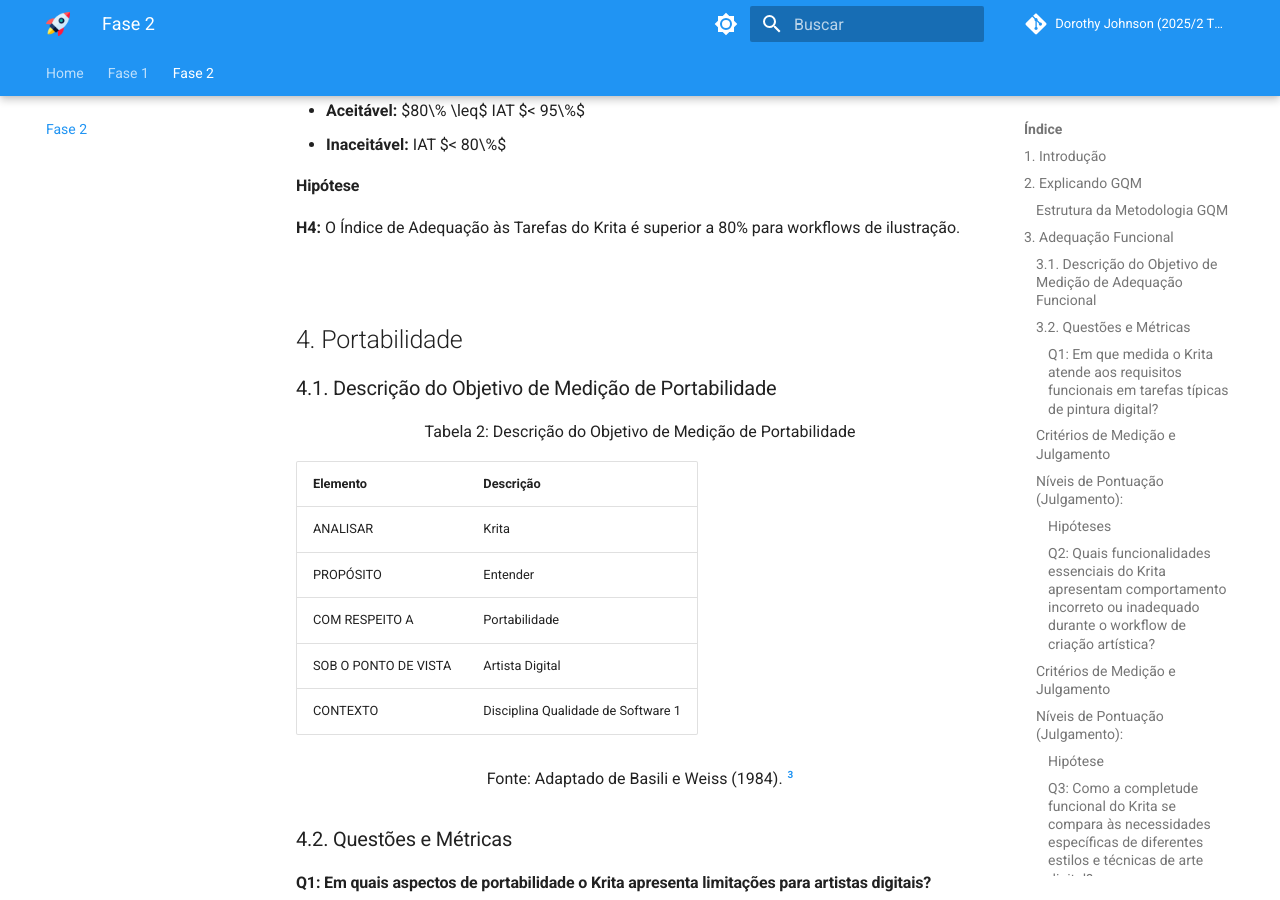
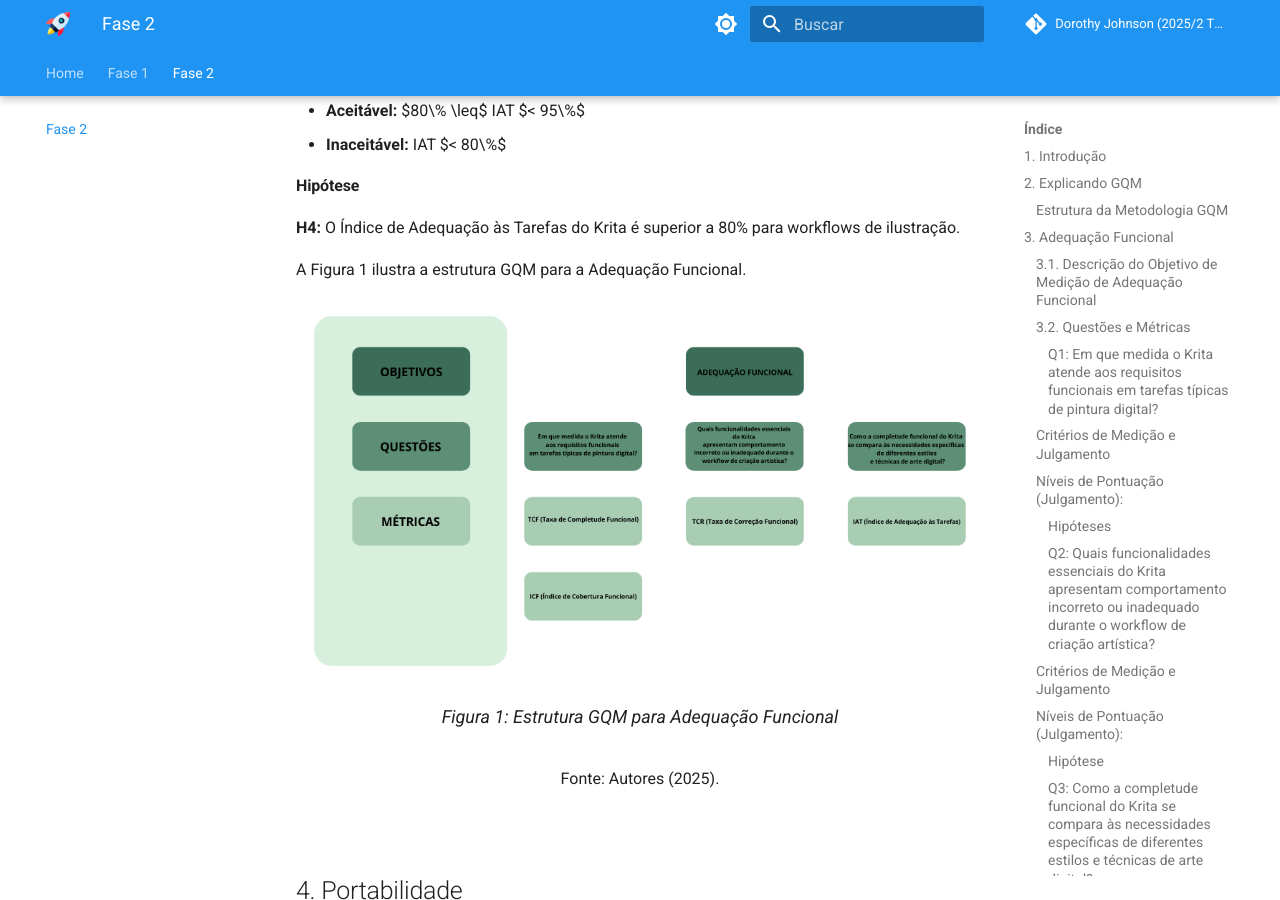
Before and after one commit to FCTE-Qualidade-de-Software-1/2025-2_T02_DOROTHY-JOHNSON, an MkDocs documentation site: the page built from docs/fase2/execucaoFase2.md, in a window 1280 px wide and 900 px high, scrolled down 4038 px. Built offline with MkDocs 1.6.1 and Material for MkDocs 9.7.7, drawn with Linux system fonts in a browser that asks for light colours; comment, search, counter and statistics services are not loaded; some of the changed text lies outside the part shown.

Commit message:
feat: adição das imagens do gqm

```diff
--- a/docs/fase2/execucaoFase2.md
+++ b/docs/fase2/execucaoFase2.md
@@ -134,6 +134,14 @@
 
 **H4:** O Índice de Adequação às Tarefas do Krita é superior a 80% para workflows de ilustração.
 
+A Figura 1 ilustra a estrutura GQM para a Adequação Funcional.
+
+<figure style="text-align:center">
+  <img src="/assets/gqm/adequacao_funcional.png" alt="Diagrama GQM para Adequação Funcional" width="100%">
+  <figcaption style="font-size:0.9rem">Figura 1: Estrutura GQM para Adequação Funcional</figcaption>
+</figure>
+<p align="center">Fonte: Autores (2025).</p>
+
 
 <br>
 
@@ -248,6 +256,14 @@
 
 **H8:** O Índice de Preservação de Dados do Krita é superior a 90%, garantindo integridade de projetos e configurações durante migrações entre plataformas.
 
+A Figura 2 ilustra a estrutura GQM para a Portabilidade.
+
+<figure style="text-align:center">
+  <img src="/assets/gqm/portabilidade.png" alt="Diagrama GQM para Portabilidade" width="100%">
+  <figcaption style="font-size:0.9rem">Figura 2: Estrutura GQM para Portabilidade</figcaption>
+</figure>
+<p align="center">Fonte: Autores (2025).</p>
+
 
 ## 5. Uso de IA
 
```
Also changed, not shown: docs/assets/gqm/adequacao_funcional.png (added), docs/assets/gqm/portabilidade.png (added).
